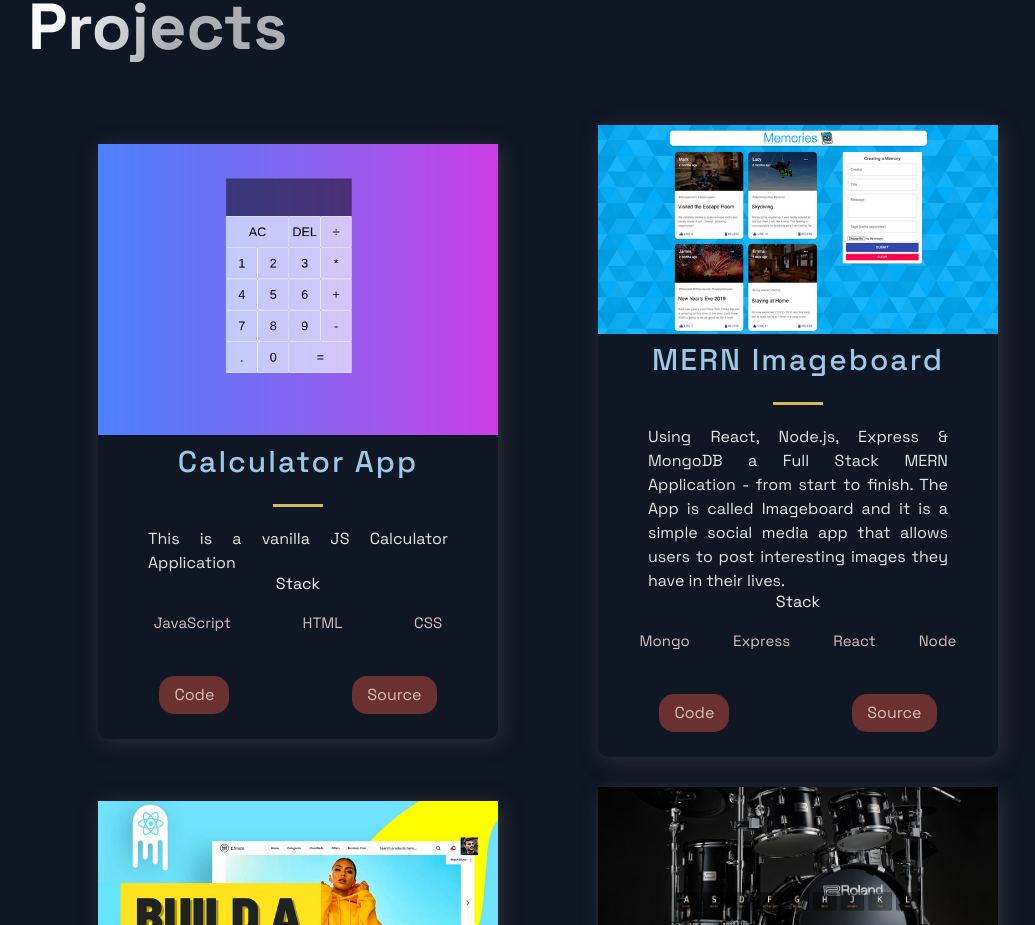
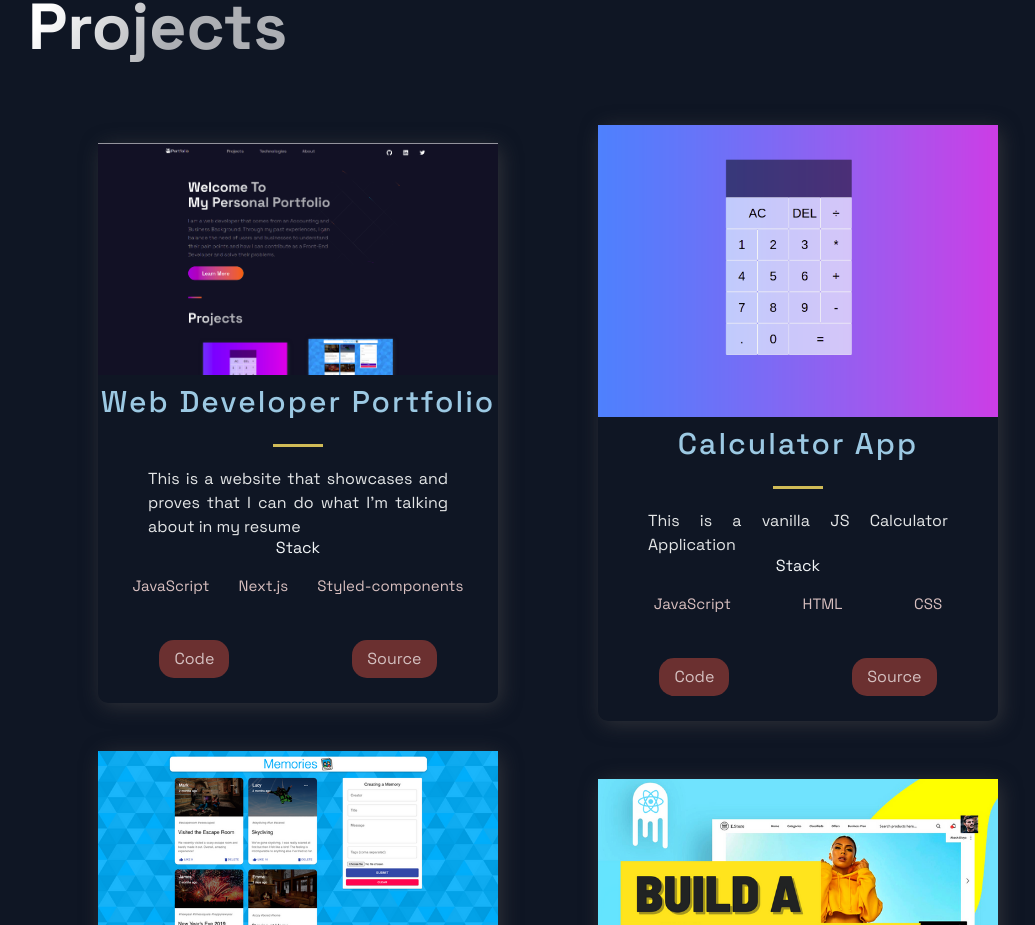
Before and after one commit to Ahmed-Elarosi/Portfolio_Website, a Next.js app: page / in a window 1280 px wide. Shown: the part 799-1724 px from the top of the page, without its empty margins (92-1127 px from the left). Built offline with nearby package versions, Linux system fonts and the light colour scheme.

Commit message:
protfolio project added

```diff
--- a/src/constants/constants.js
+++ b/src/constants/constants.js
@@ -1,4 +1,14 @@
 export const projects = [
+  {
+    title: "Web Developer Portfolio",
+    description:
+      "This is a website that showcases and proves that I can do what I'm talking about in my resume",
+    image: "/images/portfolio.png",
+    tags: ["JavaScript", "Next.js", "Styled-components"],
+    source: "https://ahmed-elarosi.vercel.app/",
+    visit: "https://github.com/Ahmed-Elarosi/Portfolio_Website",
+    id: 0,
+  },
   {
     title: "Calculator App",
     description: "This is a vanilla JS Calculator Application",
@@ -6,7 +16,7 @@ export const projects = [
     tags: ["JavaScript", "HTML", "CSS"],
     source: "https://calculator-gules-sigma.vercel.app",
     visit: "https://github.com/Ahmed-Elarosi/Calculator",
-    id: 0,
+    id: 1,
   },
   {
     title: "MERN Imageboard",
@@ -16,7 +26,7 @@ export const projects = [
     tags: ["Mongo", "Express", "React", "Node"],
     source: "https://imageboard.vercel.app",
     visit: "https://github.com/Ahmed-Elarosi/imageboard-frontend",
-    id: 1,
+    id: 2,
   },
   {
     title: "E-Commerce",
@@ -28,7 +38,7 @@ export const projects = [
     tags: ["React", "JavaScript"],
     source: "https://google.com",
     visit: "https://google.com",
-    id: 2,
+    id: 3,
   },
 
   {
@@ -39,7 +49,7 @@ export const projects = [
     tags: ["Vanilla JavaScript", "HTML", "CSS"],
     source: "https://drum-kit-alpha.vercel.app",
     visit: "https://github.com/Ahmed-Elarosi/JavaScript-Drum-Kit",
-    id: 3,
+    id: 4,
   },
 ];
 
```
Also changed, not shown: public/images/portfolio.png (added).
